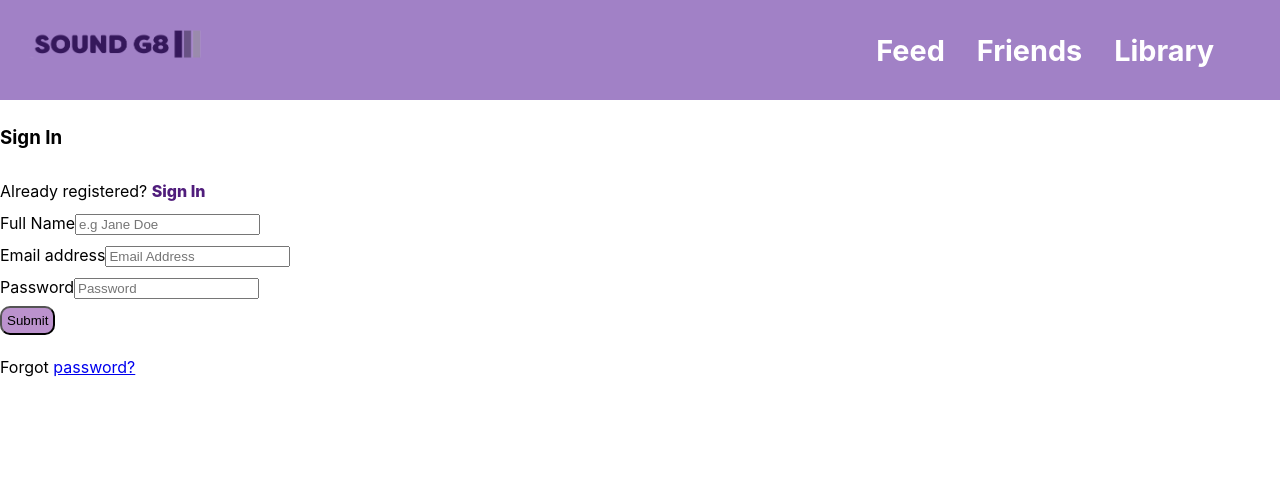
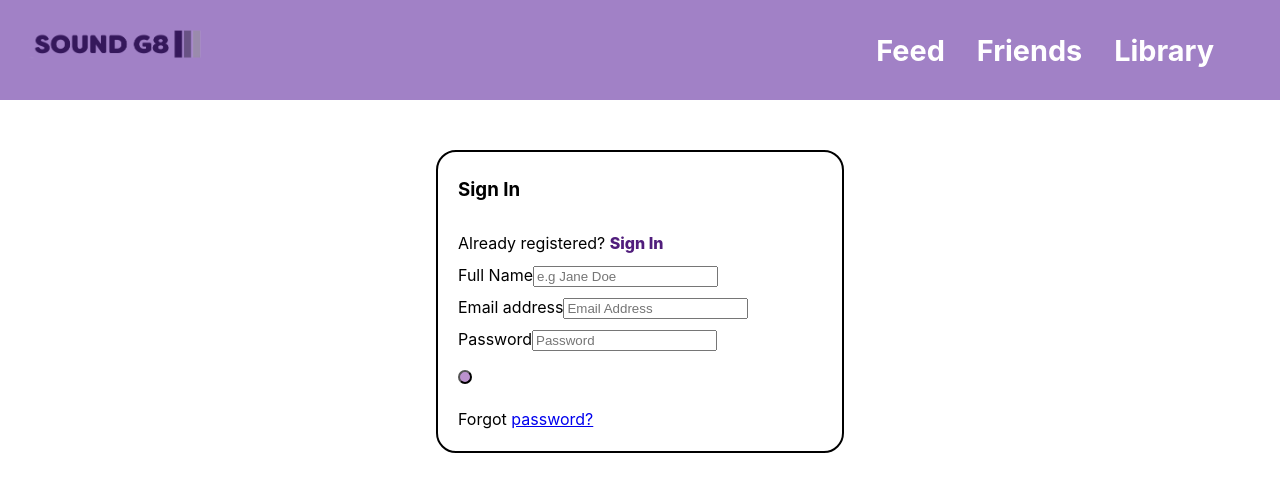
Before and after one commit to JoslinSome/HackUiowa2022, a React (Create React App) app in the folder client/: page /auth in a window 1280 px wide. Both pictures are taken after a click on the element "Sign Up". Shown: the top 492 px of the page. Built offline with nearby package versions, Linux system fonts and the light colour scheme.

Commit message:
login style changes

```diff
--- a/client/src/App.js
+++ b/client/src/App.js
@@ -5,6 +5,7 @@ import Navbar from "./Navbar";
 import {BrowserRouter as Router,Routes,Route} from "react-router-dom";
 import Feed from "./Feed";
 import Auth from "./Auth"
+import "./components.css";
 
 
 
--- a/client/src/Auth.js
+++ b/client/src/Auth.js
@@ -2,6 +2,7 @@
 import React, { useState } from "react"
 import { Form, Button } from 'react-bootstrap';
 import './components.css'
+import {Link} from 'react-router-dom'
 
 export default function (props) {
   let [authMode, setAuthMode] = useState("signin")
@@ -9,6 +10,8 @@ export default function (props) {
   const changeAuthMode = () => {
     setAuthMode(authMode === "signin" ? "signup" : "signin")
   }
+
+
 
   if (authMode === "signin") {
     return (
@@ -88,8 +91,8 @@ export default function (props) {
             />
           </div>
           <div className="d-grid gap-2 mt-3">
-            <button type="submit" className="btn btn-primary submit-btn">
-              Submit
+            <button type="submit" className="btn btn-primary submit-btn" onClick={() => this.nextPath('/SpotifyLogin') }>
+
             </button>
           </div>
           <p className="text-center mt-2">
--- a/client/src/components.css
+++ b/client/src/components.css
@@ -28,4 +28,11 @@ mdb-navbar nav div {
 
 .Auth-form {
     line-height: 2;
+    border: 2px solid black;
+    border-radius: 20px;
+    width: 30%;
+    align-content: center;
+    margin: auto;
+    margin-top: 50px;
+    padding-left: 20px;
 }
```
